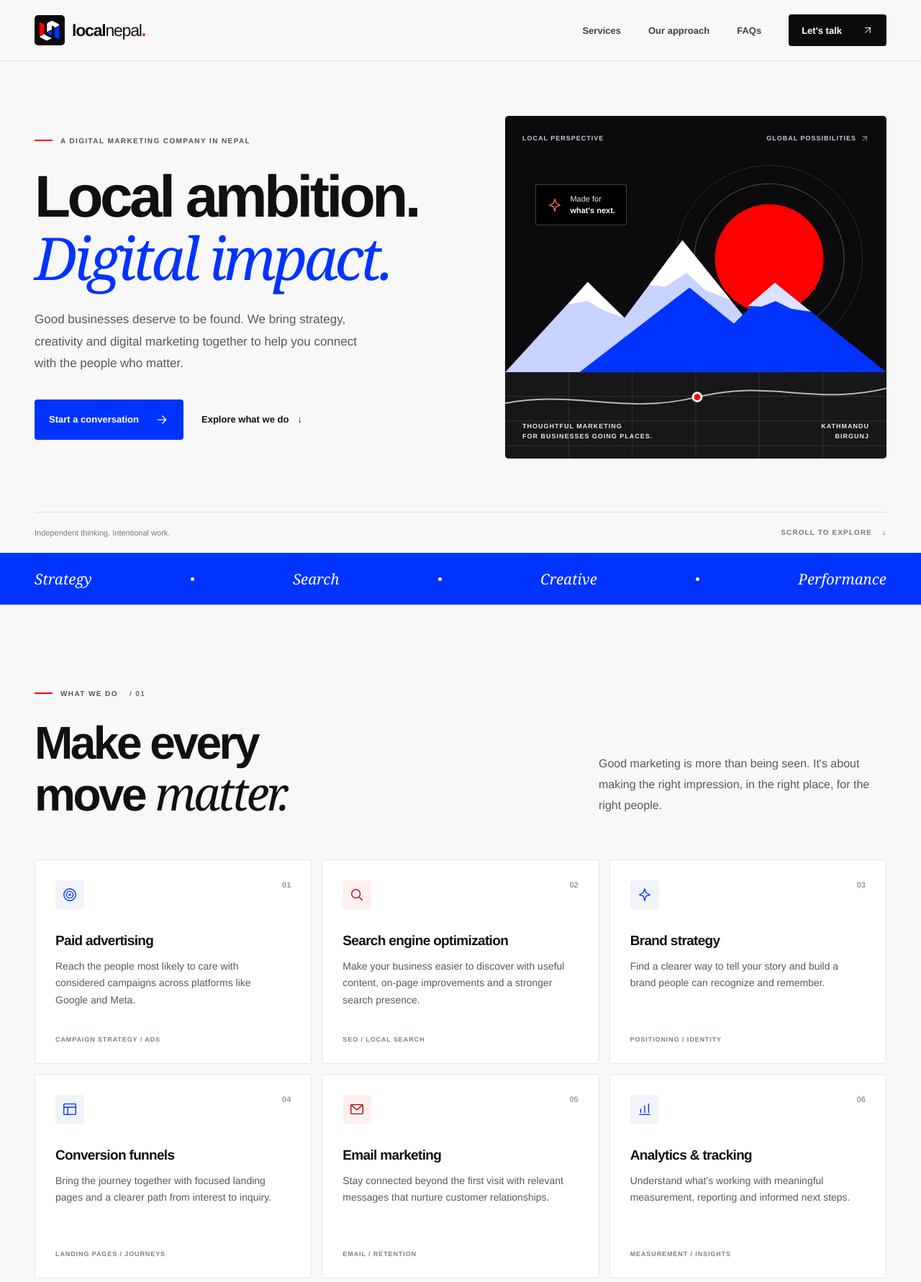
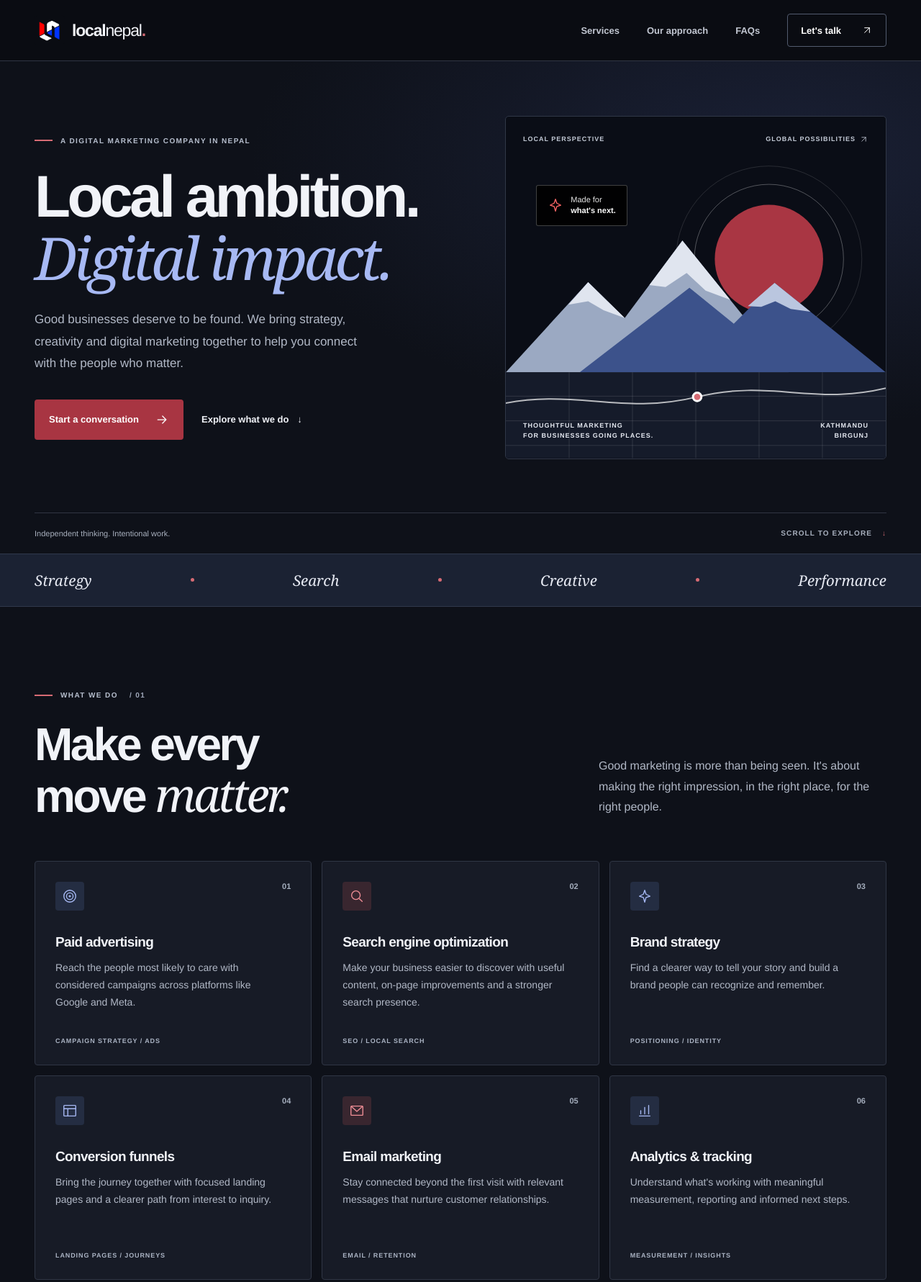
Before and after one commit to anandksri/localnepal.com.np, a plain HTML site: page index.html in a window 1280 px wide. Shown: the top 1781 px of the page at 72% size. Drawn offline with Linux system fonts and the light colour scheme.

Commit message:
Restore refined dark color theme
Co-authored-by: Copilot <223556219+Copilot@users.noreply.github.com>

```diff
--- a/index.html
+++ b/index.html
@@ -18,7 +18,7 @@
   <meta name="twitter:title" content="LocalNepal | Digital Marketing for Businesses in Nepal">
   <meta name="twitter:description" content="Thoughtful digital marketing for businesses ready to reach the right people.">
   <meta name="twitter:image" content="https://anandksri.github.io/localnepal/images/localnepal.png">
-  <meta name="theme-color" content="#0b0b0d">
+  <meta name="theme-color" content="#0a0c12">
   <link rel="icon" type="image/png" href="images/localnepal.png">
   <link rel="stylesheet" href="style.css">
   <script type="application/ld+json">
@@ -86,18 +86,18 @@
         <div class="hero-art" aria-hidden="true">
           <div class="art-heading"><span>LOCAL PERSPECTIVE</span><span>GLOBAL POSSIBILITIES <svg class="icon"><use href="#icon-up-right"></use></svg></span></div>
           <svg class="landscape" viewBox="0 0 540 430" fill="none" xmlns="http://www.w3.org/2000/svg">
-            <circle cx="374" cy="147" r="77" fill="#FE0000"/>
+            <circle cx="374" cy="147" r="77" fill="#A93643"/>
             <circle cx="374" cy="147" r="106" stroke="#FFFFFF" stroke-opacity=".3"/>
             <circle cx="374" cy="147" r="132" stroke="#FFFFFF" stroke-opacity=".13"/>
-            <path d="M0 308L117 180L169 231L251 121L402 308H0Z" fill="#C9D3FF"/>
-            <path d="M117 180L169 231L139 220L117 207L89 212L117 180Z" fill="#FFFFFF"/>
-            <path d="M251 121L319 205L284 192L257 167L227 187L204 184L251 121Z" fill="#FFFFFF"/>
-            <path d="M105 308L261 188L324 239L382 181L540 308H105Z" fill="#0033FF"/>
-            <path d="M382 181L433 222L405 218L383 207L363 215L344 214L382 181Z" fill="#DCE3FF"/>
-            <path d="M0 308H540V430H0V308Z" fill="#171717"/>
+            <path d="M0 308L117 180L169 231L251 121L402 308H0Z" fill="#9BA9C2"/>
+            <path d="M117 180L169 231L139 220L117 207L89 212L117 180Z" fill="#E0E5EF"/>
+            <path d="M251 121L319 205L284 192L257 167L227 187L204 184L251 121Z" fill="#E0E5EF"/>
+            <path d="M105 308L261 188L324 239L382 181L540 308H105Z" fill="#3C528B"/>
+            <path d="M382 181L433 222L405 218L383 207L363 215L344 214L382 181Z" fill="#BAC6DF"/>
+            <path d="M0 308H540V430H0V308Z" fill="#151B2A"/>
             <path d="M0 342H540M0 377H540M0 412H540M90 308V430M180 308V430M270 308V430M360 308V430M450 308V430" stroke="#FFFFFF" stroke-opacity=".12"/>
             <path d="M-16 355C97 329 161 370 272 343C383 316 441 360 558 326" stroke="#FFFFFF" stroke-width="2" stroke-opacity=".7"/>
-            <circle cx="272" cy="343" r="6" fill="#FE0000" stroke="#FFFFFF" stroke-width="3"/>
+            <circle cx="272" cy="343" r="6" fill="#D66B74" stroke="#FFFFFF" stroke-width="3"/>
           </svg>
           <div class="art-caption"><span>THOUGHTFUL MARKETING<br>FOR BUSINESSES GOING PLACES.</span><span>KATHMANDU<br>BIRGUNJ</span></div>
           <div class="art-stamp"><svg class="icon"><use href="#icon-spark"></use></svg><span>Made for<br><strong>what's next.</strong></span></div>
--- a/style.css
+++ b/style.css
@@ -1,19 +1,20 @@
 :root {
-  --ink: #101010;
-  --navy: #0b0b0d;
-  --paper: #f8f8f8;
-  --white: #ffffff;
-  --muted: #595959;
-  --red: #fe0000;
-  --red-text: #b60000;
-  --blue: #0033ff;
-  --line: #dedede;
+  --ink: #f1f3f8;
+  --navy: #0a0c12;
+  --paper: #0e1119;
+  --white: #171b26;
+  --muted: #b1b8c6;
+  --red: #d66b74;
+  --red-text: #f08e96;
+  --blue: #a7b9f4;
+  --blue-deep: #364d96;
+  --line: #303543;
 }
 
 * { box-sizing: border-box; }
 html { scroll-behavior: smooth; scroll-padding-top: 24px; }
 body { margin: 0; background: var(--paper); color: var(--ink); font-family: "Helvetica Neue", Helvetica, Arial, sans-serif; -webkit-font-smoothing: antialiased; }
-::selection { background: var(--blue); color: white; }
+::selection { background: var(--blue-deep); color: white; }
 a { color: inherit; text-decoration: none; }
 button { font: inherit; }
 img { display: block; max-width: 100%; }
@@ -25,25 +26,25 @@ h1, h2, h3, p { margin-top: 0; }
 .skip-link:focus { transform: translateY(0); }
 :focus-visible { outline: 3px solid var(--blue); outline-offset: 4px; }
 
-.site-header { background: var(--paper); border-bottom: 1px solid var(--line); }
+.site-header { background: var(--navy); border-bottom: 1px solid var(--line); }
 .nav-wrap { min-height: 84px; display: flex; align-items: center; justify-content: space-between; gap: 30px; }
 .brand { display: inline-flex; align-items: center; gap: 10px; font-size: 23px; font-weight: 750; letter-spacing: -1.2px; white-space: nowrap; }
 .brand img { padding: 3px; border-radius: 5px; background: var(--navy); object-fit: contain; }
 .brand-accent { font-weight: 400; }
 .brand-dot { color: var(--red); }
 .primary-nav { display: flex; align-items: center; gap: 38px; font-size: 13px; font-weight: 600; }
-.primary-nav > a:not(.nav-cta) { color: #424242; }
+.primary-nav > a:not(.nav-cta) { color: #c1c6d1; }
 .primary-nav > a:not(.nav-cta):hover { color: var(--red-text); }
-.nav-cta { display: inline-flex; align-items: center; gap: 28px; padding: 14px 18px; border-radius: 4px; background: var(--navy); color: white; transition: background .2s; }
-.nav-cta:hover { background: var(--blue); }
+.nav-cta { display: inline-flex; align-items: center; gap: 28px; padding: 14px 18px; border: 1px solid #525b6e; border-radius: 4px; background: transparent; color: white; transition: background .2s; }
+.nav-cta:hover { background: var(--blue-deep); }
 .nav-cta .icon { width: 16px; height: 16px; }
 .menu-toggle { display: none; }
 
-.hero { background: var(--paper); overflow: hidden; }
+.hero { background: radial-gradient(ellipse at 85% 20%, #1a2035 0, transparent 48%), var(--paper); overflow: hidden; }
 .hero-grid { display: grid; grid-template-columns: 1fr 1fr; align-items: center; gap: clamp(40px, 7vw, 100px); padding-top: 76px; padding-bottom: 74px; }
-.eyebrow { display: flex; align-items: center; gap: 11px; margin: 0 0 27px; color: #545454; font-size: 10px; font-weight: 700; letter-spacing: .14em; line-height: 1.5; text-transform: uppercase; }
+.eyebrow { display: flex; align-items: center; gap: 11px; margin: 0 0 27px; color: #b7bfce; font-size: 10px; font-weight: 700; letter-spacing: .14em; line-height: 1.5; text-transform: uppercase; }
 .eyebrow-line { display: inline-block; width: 25px; height: 2px; background: var(--red); flex: none; }
-.section-number { margin-left: 5px; color: #6b6b6b; }
+.section-number { margin-left: 5px; color: #a0a9bb; }
 h1, h2 { font-weight: 600; letter-spacing: -.055em; }
 h1 { margin-bottom: 26px; font-size: clamp(56px, 6.4vw, 88px); line-height: 1.04; }
 h1 em, h2 em { font-family: Georgia, "Times New Roman", serif; font-weight: 400; }
@@ -51,12 +52,12 @@ h1 em { color: var(--blue); }
 .hero-description { max-width: 475px; margin-bottom: 0; color: var(--muted); font-size: 17px; line-height: 1.8; }
 .hero-actions { display: flex; align-items: center; flex-wrap: wrap; gap: 25px; margin-top: 34px; }
 .button { min-height: 56px; padding: 16px 20px; display: inline-flex; align-items: center; justify-content: center; gap: 22px; border-radius: 4px; font-size: 13px; font-weight: 700; transition: background .2s, color .2s; }
-.button-light { background: var(--blue); color: white; }
-.button-light:hover { background: var(--navy); color: white; }
+.button-light { background: #a83542; color: white; }
+.button-light:hover { background: var(--blue-deep); color: white; }
 .text-link { display: inline-flex; align-items: center; gap: 12px; font-size: 13px; font-weight: 700; }
 .text-link:hover { color: var(--red-text); }
 
-.hero-art { position: relative; width: 100%; max-width: 530px; justify-self: end; padding: 24px 24px 0; overflow: hidden; background: var(--navy); color: white; border-radius: 5px; }
+.hero-art { position: relative; width: 100%; max-width: 530px; justify-self: end; padding: 24px 24px 0; overflow: hidden; background: #0a0d16; color: white; border: 1px solid #303747; border-radius: 5px; }
 .art-heading, .art-caption { display: flex; justify-content: space-between; align-items: flex-start; gap: 20px; font-size: 9px; font-weight: 700; line-height: 1.6; letter-spacing: .11em; }
 .art-heading { color: #c4cbd7; }
 .art-heading span:last-child { display: flex; align-items: center; gap: 5px; text-align: right; }
@@ -67,26 +68,26 @@ h1 em { color: var(--blue); }
 .art-stamp { position: absolute; top: 20%; left: 8%; display: flex; align-items: center; gap: 10px; padding: 12px 15px; border: 1px solid rgba(255,255,255,.25); border-radius: 3px; background: rgba(0,0,0,.9); color: #e8e8e8; font-size: 11px; line-height: 1.4; }
 .art-stamp .icon { color: #ff6666; width: 22px; height: 22px; }
 .art-stamp strong { color: white; }
-.hero-foot { display: flex; justify-content: space-between; gap: 24px; padding: 22px 0; border-top: 1px solid var(--line); color: #747d89; font-size: 11px; }
+.hero-foot { display: flex; justify-content: space-between; gap: 24px; padding: 22px 0; border-top: 1px solid var(--line); color: #a8b0be; font-size: 11px; }
 .hero-foot > span:last-child { font-size: 10px; font-weight: 700; letter-spacing: .11em; }
 .hero-foot span span { margin-left: 10px; color: var(--red); }
 
-.ticker { background: var(--blue); color: white; }
+.ticker { background: #1b2233; color: #e7eaf3; border-block: 1px solid #30394c; }
 .ticker-inner { display: flex; align-items: center; justify-content: space-between; gap: 24px; min-height: 72px; font-family: Georgia, "Times New Roman", serif; font-size: clamp(17px, 1.6vw, 21px); font-style: italic; }
-.ticker-divider { width: 5px; height: 5px; flex: none; border-radius: 50%; background: white; }
+.ticker-divider { width: 5px; height: 5px; flex: none; border-radius: 50%; background: var(--red); }
 .section { padding: clamp(88px, 9vw, 128px) 0; }
 .section-heading { display: grid; grid-template-columns: 1fr 1fr; gap: 60px; align-items: end; margin-bottom: 55px; }
 h2 { margin-bottom: 0; font-size: clamp(46px, 5vw, 68px); line-height: 1.08; }
 .section-heading > p { max-width: 400px; margin: 0 0 5px auto; color: var(--muted); font-size: 16px; line-height: 1.8; }
 .service-grid { display: grid; grid-template-columns: repeat(3, 1fr); gap: 14px; }
-.service-card { min-height: 284px; display: flex; flex-direction: column; padding: 28px; border: 1px solid #e6e7e4; border-radius: 4px; background: var(--white); transition: border-color .2s, transform .2s, box-shadow .2s; }
-.service-card:hover { transform: translateY(-4px); border-color: #cbd2e0; box-shadow: 0 12px 28px rgba(23,33,58,.06); }
-.card-top { display: flex; align-items: flex-start; justify-content: space-between; margin-bottom: 32px; color: #939aa5; font-size: 11px; font-weight: 700; }
-.service-icon { width: 40px; height: 40px; padding: 9px; border-radius: 4px; background: #f0f3f8; color: var(--blue); }
-.service-card:nth-child(3n + 2) .service-icon { background: #fff0f0; color: var(--red-text); }
+.service-card { min-height: 284px; display: flex; flex-direction: column; padding: 28px; border: 1px solid #303645; border-radius: 4px; background: var(--white); transition: border-color .2s, transform .2s, box-shadow .2s; }
+.service-card:hover { transform: translateY(-4px); border-color: #657398; box-shadow: 0 12px 28px rgba(0,0,0,.2); }
+.card-top { display: flex; align-items: flex-start; justify-content: space-between; margin-bottom: 32px; color: #a5aebd; font-size: 11px; font-weight: 700; }
+.service-icon { width: 40px; height: 40px; padding: 9px; border-radius: 4px; background: #242d42; color: var(--blue); }
+.service-card:nth-child(3n + 2) .service-icon { background: #39262f; color: var(--red-text); }
 .service-card h3 { margin-bottom: 12px; font-size: 19px; line-height: 1.25; letter-spacing: -.035em; }
 .service-card p { max-width: 320px; margin-bottom: 28px; color: var(--muted); font-size: 14px; line-height: 1.7; }
-.card-tag { margin-top: auto; color: #78818d; font-size: 9px; font-weight: 700; letter-spacing: .1em; }
+.card-tag { margin-top: auto; color: #aab3c3; font-size: 9px; font-weight: 700; letter-spacing: .1em; }
 
 .approach { background: var(--navy); color: white; }
 .approach :focus-visible, .footer :focus-visible, .contact :focus-visible { outline-color: white; }
@@ -104,8 +105,8 @@ h2 { margin-bottom: 0; font-size: clamp(46px, 5vw, 68px); line-height: 1.08; }
 .step p { max-width: 360px; margin: 0; color: #bac4d3; font-size: 14px; line-height: 1.7; }
 
 .local-grid { display: grid; grid-template-columns: 1fr 1fr; align-items: center; gap: 12%; }
-.local-art { position: relative; min-height: 420px; display: flex; flex-direction: column; justify-content: space-between; padding: 30px; overflow: hidden; border-radius: 4px; background: #edf0ff; }
-.local-art::before, .local-art::after { position: absolute; content: ""; width: 320px; height: 320px; border: 1px solid rgba(50,76,139,.18); border-radius: 50%; }
+.local-art { position: relative; min-height: 420px; display: flex; flex-direction: column; justify-content: space-between; padding: 30px; overflow: hidden; border: 1px solid #354057; border-radius: 4px; background: #1c263c; }
+.local-art::before, .local-art::after { position: absolute; content: ""; width: 320px; height: 320px; border: 1px solid rgba(167,185,244,.2); border-radius: 50%; }
 .local-art::before { top: -160px; right: -80px; }.local-art::after { bottom: -240px; left: -100px; }
 .local-art-label, .local-art-bottom { position: relative; z-index: 1; font-size: 10px; font-weight: 700; letter-spacing: .12em; line-height: 1.6; }
 .local-art-mark { align-self: center; display: flex; flex-direction: column; color: var(--ink); font-size: clamp(60px, 7.5vw, 105px); font-weight: 700; letter-spacing: -.08em; line-height: .8; }
@@ -116,31 +117,31 @@ h2 { margin-bottom: 0; font-size: clamp(46px, 5vw, 68px); line-height: 1.08; }
 .local-copy h2 { margin-bottom: 28px; }
 .local-copy h2 em { color: var(--blue); }
 .location-list { display: flex; flex-wrap: wrap; gap: 9px; margin-top: 28px; }
-.location-list span { padding: 10px 13px; border: 1px solid #d5d9df; border-radius: 3px; color: #596578; font-size: 10px; font-weight: 700; letter-spacing: .09em; }
+.location-list span { padding: 10px 13px; border: 1px solid #4b5364; border-radius: 3px; color: #c8cfda; font-size: 10px; font-weight: 700; letter-spacing: .09em; }
 
-.faq-section { background: #f0f0f0; }
+.faq-section { background: #171b26; }
 .faq-grid { display: grid; grid-template-columns: 1fr 1fr; gap: 12%; }
 .faq-intro { max-width: 350px; margin: 25px 0 0; color: var(--muted); font-size: 16px; line-height: 1.8; }
-.faq-list { border-top: 1px solid #cbd1d9; }
-.faq-list details { border-bottom: 1px solid #cbd1d9; }
+.faq-list { border-top: 1px solid #424958; }
+.faq-list details { border-bottom: 1px solid #424958; }
 .faq-list summary { display: flex; justify-content: space-between; gap: 20px; align-items: center; padding: 23px 0; cursor: pointer; list-style: none; font-size: 15px; font-weight: 700; line-height: 1.5; }
 .faq-list summary::-webkit-details-marker { display: none; }
-.faq-list summary span { position: relative; flex: none; width: 24px; height: 24px; border: 1px solid #b8c2d0; border-radius: 50%; }
+.faq-list summary span { position: relative; flex: none; width: 24px; height: 24px; border: 1px solid #778296; border-radius: 50%; }
 .faq-list summary span::before, .faq-list summary span::after { position: absolute; content: ""; top: 10px; left: 6px; width: 10px; height: 1px; background: currentColor; }
 .faq-list summary span::after { transform: rotate(90deg); }
 .faq-list details[open] summary span::after { transform: none; }
 .faq-list details p { max-width: 480px; margin: 0 0 24px; color: var(--muted); font-size: 14px; line-height: 1.7; }
 
-.contact { padding: 96px 0 104px; background: var(--red); color: var(--ink); }
-.contact .eyebrow { margin: 0; color: var(--ink); }
-.contact .eyebrow-line { background: var(--ink); }
-.contact .section-number { color: #470000; }
-.contact-top { display: flex; justify-content: space-between; align-items: center; padding-bottom: 35px; border-bottom: 1px solid rgba(0,0,0,.35); }
+.contact { padding: 96px 0 104px; background: #48212a; color: white; }
+.contact .eyebrow { margin: 0; color: #f2d9dc; }
+.contact .eyebrow-line { background: #f08e96; }
+.contact .section-number { color: #e9bdc2; }
+.contact-top { display: flex; justify-content: space-between; align-items: center; padding-bottom: 35px; border-bottom: 1px solid rgba(255,255,255,.25); }
 .contact-top > span { font-size: 10px; font-weight: 700; letter-spacing: .12em; }
 .contact-main { display: grid; grid-template-columns: 1.2fr .8fr; align-items: end; gap: 60px; padding-top: 50px; }
 .contact h2 { font-size: clamp(55px, 6vw, 82px); }
-.contact-main p { max-width: 380px; margin-bottom: 24px; color: var(--ink); font-size: 16px; line-height: 1.8; }
-.contact .button-light { background: white; color: var(--ink); }
+.contact-main p { max-width: 380px; margin-bottom: 24px; color: #f0dadd; font-size: 16px; line-height: 1.8; }
+.contact .button-light { background: white; color: #171b26; }
 .contact .button-light:hover { background: var(--navy); color: white; }
 .contact-social { display: flex; width: fit-content; align-items: center; gap: 10px; margin-top: 20px; font-size: 13px; font-weight: 700; }
 .contact-social:hover { text-decoration: underline; }.contact-social .icon { width: 16px; height: 16px; }
```
